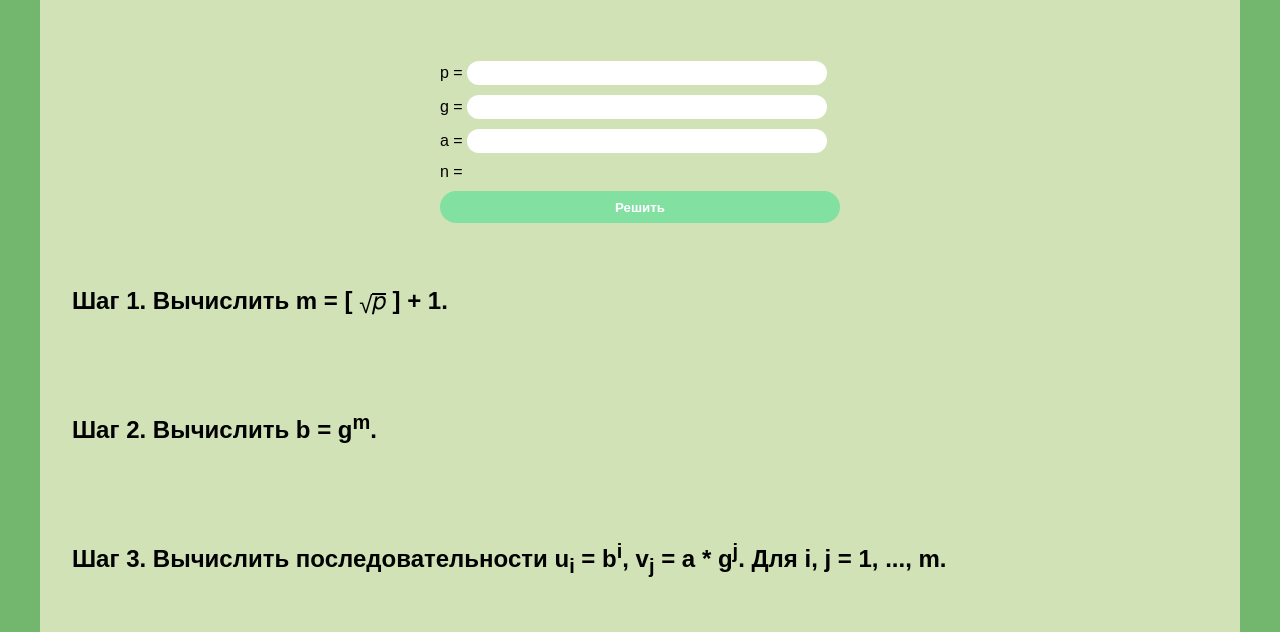
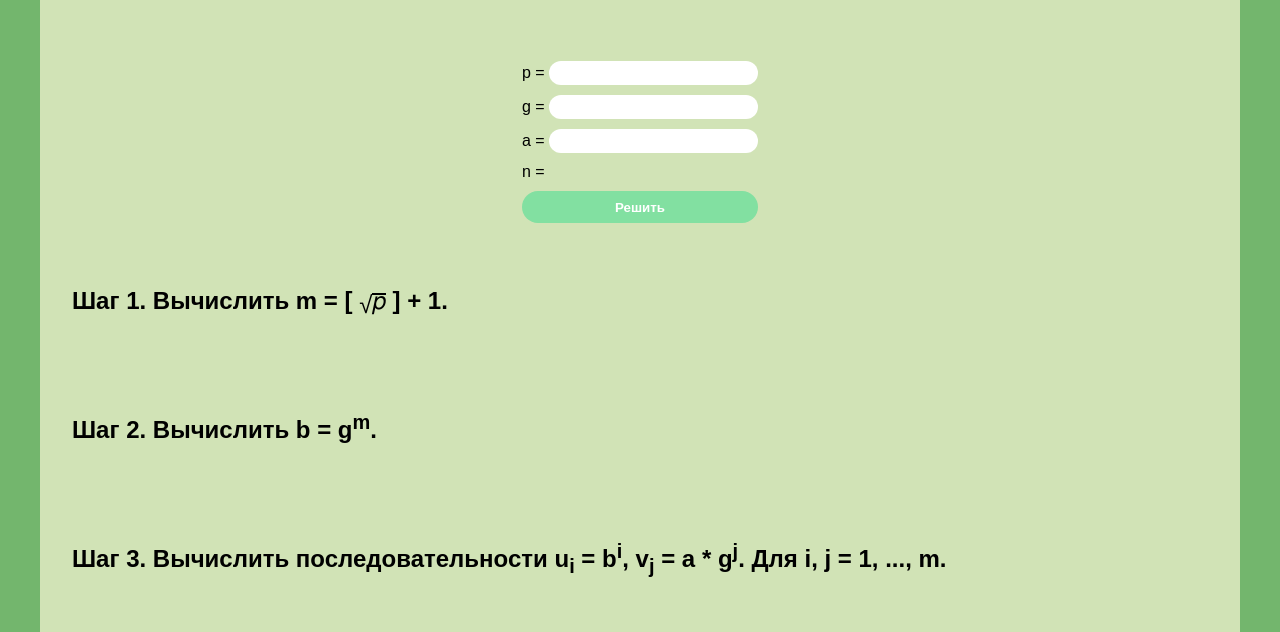
Before and after one commit to iG0re4eK/information-security-lab-9, a plain HTML site: page index.html in a window 1280 px wide. Shown: the part 168-800 px from the top of the page. Drawn offline with Linux system fonts and the light colour scheme.

Commit message:
little fix css

```diff
--- a/style.css
+++ b/style.css
@@ -36,7 +36,7 @@ main {
 }
 
 #form {
-  width: 400px;
+  max-width: 400px;
   display: flex;
   flex-direction: column;
   gap: 10px;
@@ -48,7 +48,7 @@ main {
   }
 
   input {
-    width: 90%;
+    max-width: 90%;
     height: 1.5rem;
     border-radius: 1rem;
     padding: 0 1rem;
```
